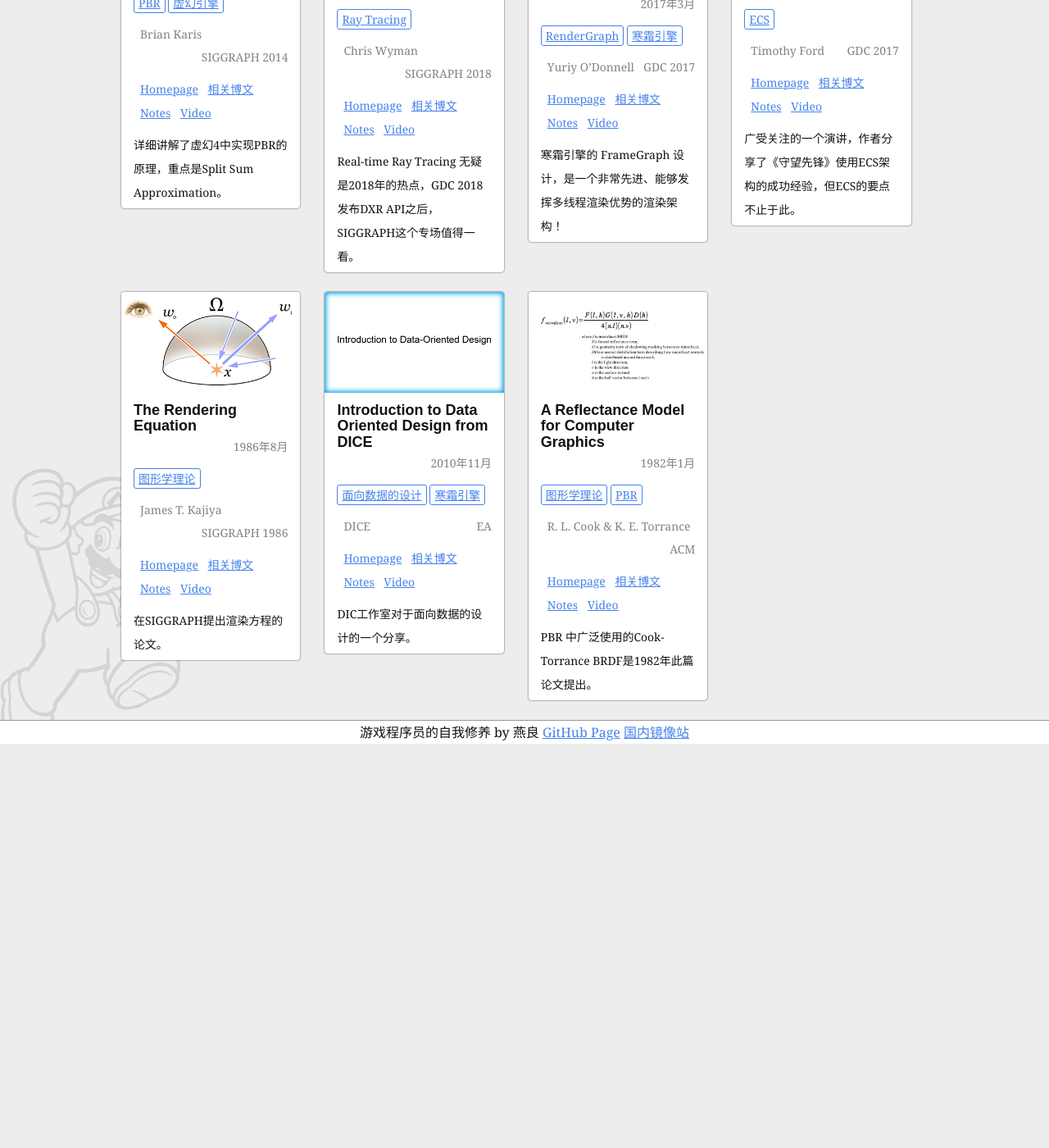
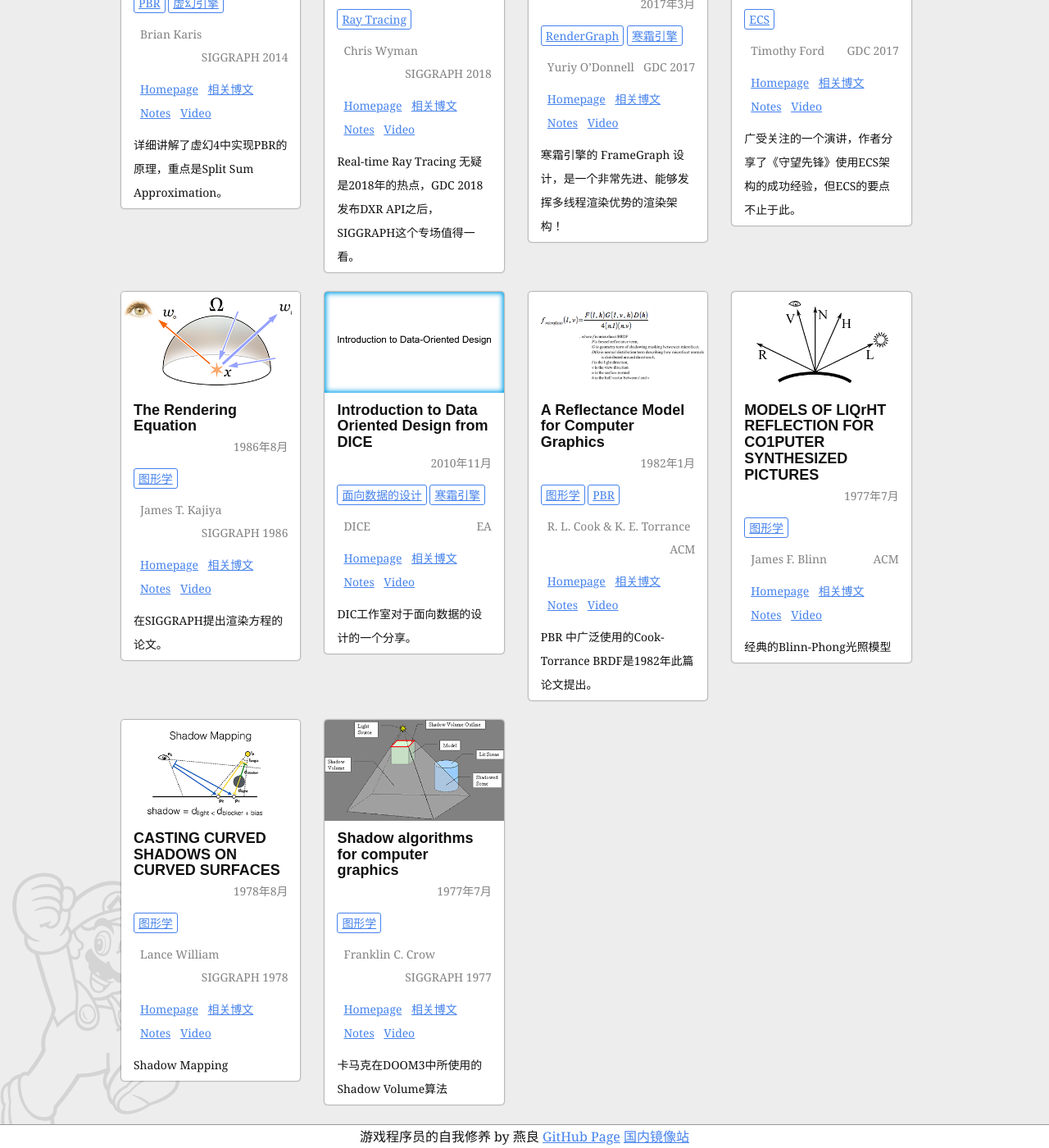
Before and after one commit to neil3d/neil3d.github.io, a Jekyll site: the page built from reading/index.html, in a window 1280 px wide and 1400 px high, scrolled down 847 px. Shown: the whole window at 82% size. Built offline with Jekyll 4.4.1, drawn with Linux system fonts in a browser that asks for light colours; comment, search, counter and statistics services are not loaded; before the commit the page ends 1754 px from its top, so only the background shows below that.

Commit message:
add old cg papers

```diff
--- a/_data/readings.json
+++ b/_data/readings.json
@@ -6,9 +6,9 @@
     "date": "2018年10月",
     "publisher": "CppCon 2018",
     "tags": "面向数据的设计",
-    "thumb": "assets\\thumb\\oop_is_dead_cppcon2018.png",
+    "thumb": "assets/thumb/oop_is_dead_cppcon2018.png",
     "video": "https://youtu.be/yy8jQgmhbAU",
-    "url": "assets\\slides\\oop_is_dead_long_live_dataoriented_design__stoyan_nikolov__cppcon_2018.pdf",
+    "url": "assets/slides/oop_is_dead_long_live_dataoriented_design__stoyan_nikolov__cppcon_2018.pdf",
     "my_blog": "/3dengine/why-ecs.html",
     "notes": "",
     "brief": "2018年引起广泛关注的一篇演讲。作者以实现CSS动画引擎为例，比较了DoD的优势。"
@@ -20,9 +20,9 @@
     "date": "2014年9月",
     "publisher": "CppCon 2014",
     "tags": "面向数据的设计",
-    "thumb": "assets\\thumb\\dod_cppcon2014.png",
+    "thumb": "assets/thumb/dod_cppcon2014.png",
     "video": "https://youtu.be/rX0ItVEVjHc",
-    "url": "assets\\slides\\Data-Oriented Design and C++ - Mike Acton - CppCon 2014.pptx",
+    "url": "assets/slides/Data-Oriented Design and C++ - Mike Acton - CppCon 2014.pptx",
     "my_blog": "/3dengine/why-ecs.html",
     "notes": "",
     "brief": "非常朴实的PPT，讲出面向数据的设计的实践经验。"
@@ -34,11 +34,11 @@
     "date": "2013年7月",
     "publisher": "SIGGRAPH 2013",
     "tags": "PBR",
-    "thumb": "assets\\thumb\\pbr_background_sig2013.png",
+    "thumb": "assets/thumb/pbr_background_sig2013.png",
     "video": "https://youtu.be/j-A0mwsJRmk",
-    "url": "assets\\slides\\s2013_pbs_physics_math_slides.pdf",
+    "url": "assets/slides/s2013_pbs_physics_math_slides.pdf",
     "my_blog": "/unreal/pbr-theory.html",
-    "notes": "assets\\slides\\s2013_pbs_physics_math_notes.pdf",
+    "notes": "assets/slides/s2013_pbs_physics_math_notes.pdf",
     "brief": "这个演讲的内容应作为UE4 PBR相关或其他演讲的背景资料，先行研读。"
   },
   {
@@ -48,11 +48,11 @@
     "date": "2012年8月",
     "publisher": "SIGGRAPH 2012",
     "tags": "PBR",
-    "thumb": "assets\\thumb\\disney_pbs_sig2012.png",
+    "thumb": "assets/thumb/disney_pbs_sig2012.png",
     "video": "",
-    "url": "assets\\slides\\s2012_pbs_disney_brdf_slides_v2.pdf",
+    "url": "assets/slides/s2012_pbs_disney_brdf_slides_v2.pdf",
     "my_blog": "",
-    "notes": "assets\\slides\\s2012_pbs_disney_brdf_notes_v3.pdf",
+    "notes": "assets/slides/s2012_pbs_disney_brdf_notes_v3.pdf",
     "brief": "虚幻4的材质模型参考了迪士尼，这个演讲可以参考。"
   },
   {
@@ -62,11 +62,11 @@
     "date": "2013年8月",
     "publisher": "SIGGRAPH 2014",
     "tags": "PBR|虚幻引擎",
-    "thumb": "assets\\thumb\\ue4_pbr_sig2013.png",
+    "thumb": "assets/thumb/ue4_pbr_sig2013.png",
     "video": "",
-    "url": "assets\\slides\\s2013_pbs_epic_slides.pdf",
+    "url": "assets/slides/s2013_pbs_epic_slides.pdf",
     "my_blog": "/unreal/pbr-ue4.html",
-    "notes": "assets\\slides\\s2013_pbs_epic_notes_v2.pdf",
+    "notes": "assets/slides/s2013_pbs_epic_notes_v2.pdf",
     "brief": "详细讲解了虚幻4中实现PBR的原理，重点是Split Sum Approximation。"
   },
   {
@@ -76,9 +76,9 @@
     "date": "2018年8月",
     "publisher": "SIGGRAPH 2018",
     "tags": "Ray Tracing",
-    "thumb": "assets\\thumb\\intro_dxr_sig2018.png",
+    "thumb": "assets/thumb/intro_dxr_sig2018.png",
     "video": "https://youtu.be/Q1cuuepVNoY",
-    "url": "assets\\slides\\s2018_IntroDXR_RaytracingShaders.pdf",
+    "url": "assets/slides/s2018_IntroDXR_RaytracingShaders.pdf",
     "my_blog": "/3dengine/DXRPreview.html",
     "notes": "http://cwyman.org/code/dxrTutors/dxr_tutors.md.html",
     "brief": "Real-time Ray Tracing 无疑是2018年的热点，GDC 2018发布DXR API之后，SIGGRAPH这个专场值得一看。"
@@ -90,9 +90,9 @@
     "date": "2017年3月",
     "publisher": "GDC 2017",
     "tags": "RenderGraph|寒霜引擎",
-    "thumb": "assets\\thumb\\framegraph_gdc2018.png",
+    "thumb": "assets/thumb/framegraph_gdc2018.png",
     "video": "https://www.bilibili.com/video/av10595011/",
-    "url": "assets\\slides\\GDC17-framegraph.pptx",
+    "url": "assets/slides/GDC17-framegraph.pptx",
     "my_blog": "/3dengine/why-ecs.html",
     "notes": "",
     "brief": "寒霜引擎的 FrameGraph 设计，是一个非常先进、能够发挥多线程渲染优势的渲染架构！"
@@ -104,7 +104,7 @@
     "date": "2017年3月",
     "publisher": "GDC 2017",
     "tags": "ECS",
-    "thumb": "assets\\thumb\\overwatch_ecs_gdc2017.png",
+    "thumb": "assets/thumb/overwatch_ecs_gdc2017.png",
     "video": "https://youtu.be/ZvGPrDdVl4Y",
     "url": "todo.html",
     "my_blog": "/3dengine/why-ecs.html",
@@ -117,10 +117,10 @@
     "homepage": "https://dl.acm.org/citation.cfm?id=15902",
     "date": "1986年8月",
     "publisher": "SIGGRAPH 1986",
-    "tags": "图形学理论",
-    "thumb": "assets\\thumb\\the_rendering_equation.png",
+    "tags": "图形学",
+    "thumb": "assets/thumb/the_rendering_equation.png",
     "video": "",
-    "url": "assets\\paper\\p143-kajiya.pdf",
+    "url": "assets/paper/p143-kajiya.pdf",
     "my_blog": "/unreal/pbr-theory.html",
     "notes": "",
     "brief": "在SIGGRAPH提出渲染方程的论文。"
@@ -132,9 +132,9 @@
     "date": "2010年11月",
     "publisher": "EA",
     "tags": "面向数据的设计|寒霜引擎",
-    "thumb": "assets\\thumb\\dod_dice.png",
+    "thumb": "assets/thumb/dod_dice.png",
     "video": "",
-    "url": "assets\\slides\\Introduction_to_Data-Oriented_Design_2014DICE.pdf",
+    "url": "assets/slides/Introduction_to_Data-Oriented_Design_2014DICE.pdf",
     "my_blog": "/3dengine/why-ecs.html",
     "notes": "",
     "brief": "DIC工作室对于面向数据的设计的一个分享。"
@@ -145,12 +145,54 @@
     "homepage": "https://dl.acm.org/citation.cfm?id=357293",
     "date": "1982年1月",
     "publisher": "ACM",
-    "tags": "图形学理论|PBR",
-    "thumb": "assets\\thumb\\cook-brdf.png",
+    "tags": "图形学|PBR",
+    "thumb": "assets/thumb/cook-brdf.png",
     "video": "",
-    "url": "assets\\paper\\p7-cook.pdf",
+    "url": "assets/paper/p7-cook.pdf",
     "my_blog": "/unreal/pbr-theory.html",
     "notes": "",
     "brief": "PBR 中广泛使用的Cook-Torrance BRDF是1982年此篇论文提出。"
+  },
+  {
+    "title": "MODELS OF LIQrHT REFLECTION\nFOR CO1PUTER SYNTHESIZED PICTURES",
+    "author": " James F. Blinn",
+    "homepage": "https://dl.acm.org/citation.cfm?id=563893",
+    "date": "1977年7月",
+    "publisher": "ACM",
+    "tags": "图形学",
+    "thumb": "assets/thumb/blinn.png",
+    "video": "",
+    "url": "assets/paper/p192-blinn.pdf",
+    "my_blog": "",
+    "notes": "",
+    "brief": "经典的Blinn-Phong光照模型"
+  },
+  {
+    "title": "CASTING CURVED SHADOWS ON CURVED SURFACES ",
+    "author": " Lance William",
+    "homepage": "https://dl.acm.org/citation.cfm?id=807402",
+    "date": "1978年8月",
+    "publisher": "SIGGRAPH 1978",
+    "tags": "图形学",
+    "thumb": "assets/thumb/shadow_mapping.png",
+    "video": "",
+    "url": "assets/paper/p270-williams.pdf",
+    "my_blog": "/3dengine/shadow-mapping.html",
+    "notes": "",
+    "brief": "Shadow Mapping"
+  },
+  {
+    "title": "Shadow algorithms for computer graphics",
+    "author": " Franklin C. Crow",
+    "homepage": "https://dl.acm.org/citation.cfm?id=563901",
+    "date": "1977年7月",
+    "publisher": "SIGGRAPH 1977",
+    "tags": "图形学",
+    "thumb": "assets/thumb/shadow_volume.png",
+    "video": "",
+    "url": "assets/paper/p242-crow.pdf",
+    "my_blog": "",
+    "notes": "",
+    "brief": "卡马克在DOOM3中所使用的Shadow Volume算法"
   }
 ]
```
Also changed, not shown: reading/assets/thumb/blinn.png (added), reading/assets/thumb/shadow_mapping.png (added), reading/assets/thumb/shadow_volume.png (added), 4 other files.
